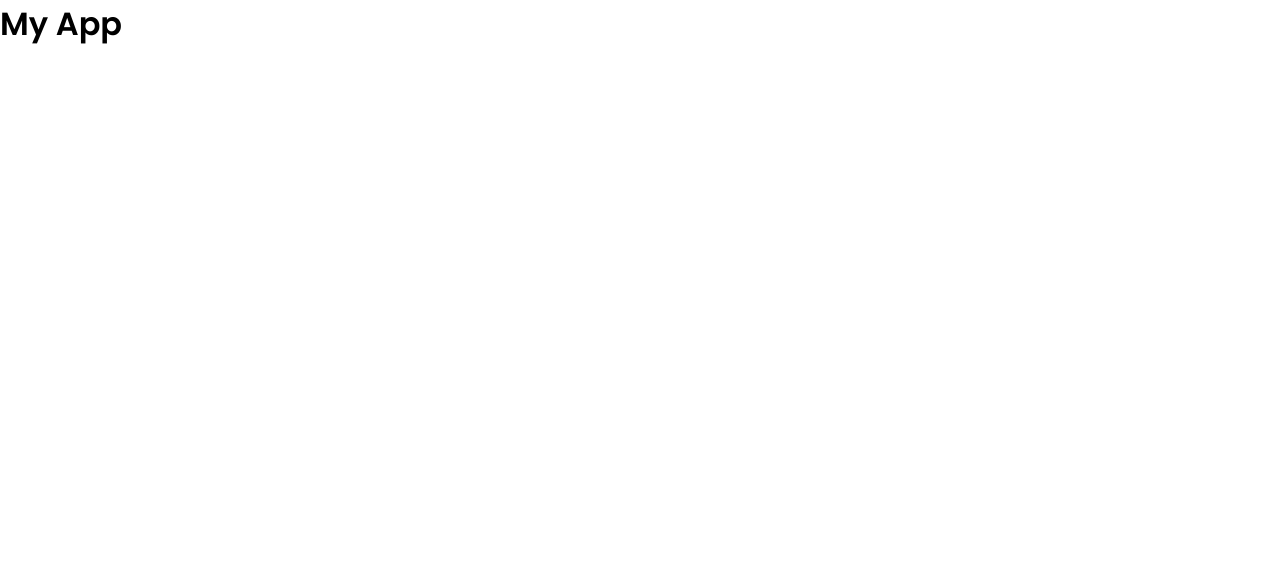
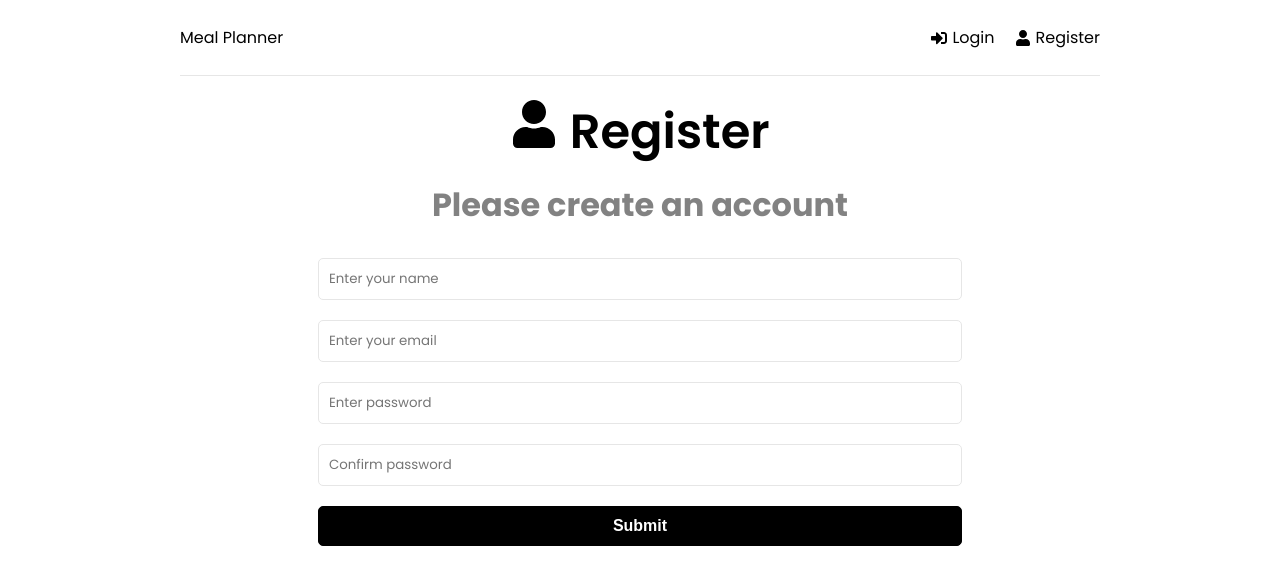
Before and after one commit to tsimian/meal_planner_old, a React (Create React App) app in the folder frontend/: page /Register in a window 1280 px wide. Shown: the top 584 px of the page. Built offline with nearby package versions, Linux system fonts and the light colour scheme.

Commit message:
Added frontend UI

```diff
--- a/frontend/package.json
+++ b/frontend/package.json
@@ -9,7 +9,9 @@
     "@testing-library/user-event": "^7.2.1",
     "react": "^17.0.2",
     "react-dom": "^17.0.2",
+    "react-icons": "^4.3.1",
     "react-redux": "^7.2.6",
+    "react-router-dom": "^6.2.2",
     "react-scripts": "5.0.0"
   },
   "scripts": {
--- a/frontend/src/App.js
+++ b/frontend/src/App.js
@@ -1,8 +1,27 @@
+import {
+  BrowserRouter as Router,
+  Routes,
+  Route
+} from 'react-router-dom'
+import Header from './components/Header'
+import Dashboard from './pages/Dashboard'
+import Login from './pages/Login'
+import Register from './pages/Register'
+
 function App() {
   return (
-    <div>
-      <h1>My App</h1>
-    </div>
+    <>
+      <Router>
+        <div className="container">
+        <Header />
+          <Routes>
+            <Route path='/' element={<Dashboard />} />
+            <Route path='/Login' element={<Login />} />
+            <Route path='/Register' element={<Register />} />
+          </Routes>
+        </div>
+      </Router>
+    </>
   );
 }
 
--- /dev/null
+++ b/frontend/src/components/Header.jsx
@@ -0,0 +1,28 @@
+import { FaSignInAlt, FaSignOutAlt, FaUser } from 'react-icons/fa'
+import { Link } from 'react-router-dom'
+
+function Header() {
+  return (
+    <header className='header'>
+        <div className="logo">
+            <Link to='/'>Meal Planner</Link>
+        </div>
+        <ul>
+            <li>
+                <Link to='/login'>
+                    <FaSignInAlt />
+                    Login
+                </Link>
+            </li>
+            <li>
+                <Link to='/register'>
+                    <FaUser />
+                    Register
+                </Link>
+            </li>
+        </ul>
+    </header>
+  )
+}
+
+export default Header
--- a/frontend/src/index.css
+++ b/frontend/src/index.css
@@ -49,7 +49,7 @@
   align-items: center;
   padding: 20px 0;
   border-bottom: 1px solid #e6e6e6;
-  margin-bottom: 60px;
+  margin-bottom: 20px;
 }
 
 .header ul {
@@ -78,7 +78,7 @@
 .heading {
   font-size: 2rem;
   font-weight: 700;
-  margin-bottom: 50px;
+  margin-bottom: 25px;
   padding: 0 20px;
 }
 
--- /dev/null
+++ b/frontend/src/pages/Dashboard.jsx
@@ -0,0 +1,7 @@
+const Dashboard = () => {
+  return (
+    <div>Dashboard</div>
+  )
+}
+
+export default Dashboard
--- /dev/null
+++ b/frontend/src/pages/Login.jsx
@@ -0,0 +1,68 @@
+import { useState, useEffect } from 'react'
+import { FaSignInAlt } from 'react-icons/fa'
+
+const Login = () => {
+
+    const [formData, setFormData] = useState({
+        email: '',
+        password: ''
+    })
+
+    const { email, password } = formData
+
+    const onChange = (e) => {
+        setFormData((prevState) => ({
+            ...prevState,
+            [e.target.name]: e.target.value
+        }))
+
+    }
+
+    const onSubmit = (e) => {
+        e.preventDefault()
+    }
+
+
+  return (
+    <>
+        <section className="heading">
+            <h1>
+                <FaSignInAlt /> Login
+            </h1>
+            <p>Login to manage your meals</p>
+        </section>
+
+        <section className="form">
+            <form onSubmit={onSubmit}>
+                <div className="form-group">
+                    <input
+                        type="email"
+                        className="form-control"
+                        id="email"
+                        name="email"
+                        value={email}
+                        placeholder="Enter your email"
+                        onChange={onChange}
+                    />
+                </div>
+                <div className="form-group">
+                    <input
+                        type="password"
+                        className="form-control"
+                        id="password"
+                        name="password"
+                        value={password}
+                        placeholder="Enter password"
+                        onChange={onChange}
+                    />
+                </div>
+                <div className="form-group">
+                    <button type="submit" className="btn btn-block">Submit</button>
+                </div>
+            </form>
+        </section>
+    </>
+  )
+}
+
+export default Login
--- /dev/null
+++ b/frontend/src/pages/Register.jsx
@@ -0,0 +1,92 @@
+import { useState, useEffect } from 'react'
+import { FaUser } from 'react-icons/fa'
+
+const Register = () => {
+
+    const [formData, setFormData] = useState({
+        name: '',
+        email: '',
+        password: '',
+        password2: ''
+    })
+
+    const { name, email, password, password2 } = formData
+
+    const onChange = (e) => {
+        setFormData((prevState) => ({
+            ...prevState,
+            [e.target.name]: e.target.value
+        }))
+
+    }
+
+    const onSubmit = (e) => {
+        e.preventDefault()
+    }
+
+
+  return (
+    <>
+        <section className="heading">
+            <h1>
+                <FaUser /> Register
+            </h1>
+            <p>Please create an account</p>
+        </section>
+
+        <section className="form">
+            <form onSubmit={onSubmit}>
+                <div className="form-group">
+                    <input
+                        type="text"
+                        className="form-control"
+                        id="name"
+                        name="name"
+                        value={name}
+                        placeholder="Enter your name"
+                        onChange={onChange}
+                    />
+                </div>
+                <div className="form-group">
+                    <input
+                        type="email"
+                        className="form-control"
+                        id="email"
+                        name="email"
+                        value={email}
+                        placeholder="Enter your email"
+                        onChange={onChange}
+                    />
+                </div>
+                <div className="form-group">
+                    <input
+                        type="password"
+                        className="form-control"
+                        id="password"
+                        name="password"
+                        value={password}
+                        placeholder="Enter password"
+                        onChange={onChange}
+                    />
+                </div>
+                <div className="form-group">
+                    <input
+                        type="password"
+                        className="form-control"
+                        id="password2"
+                        name="password2"
+                        value={password2}
+                        placeholder="Confirm password"
+                        onChange={onChange}
+                    />
+                </div>
+                <div className="form-group">
+                    <button type="submit" className="btn btn-block">Submit</button>
+                </div>
+            </form>
+        </section>
+    </>
+  )
+}
+
+export default Register
--- a/package.json
+++ b/package.json
@@ -1,7 +1,7 @@
 {
-  "name": "meal_manager",
+  "name": "meal_planner",
   "version": "1.0.0",
-  "description": "An app to manage meals and calorie intake",
+  "description": "An app to plan meals",
   "main": "server.js",
   "scripts": {
     "start": "node backend/server.js",
```
Also changed, not shown: 1 other file (tests, documents, lock files or other folders).
